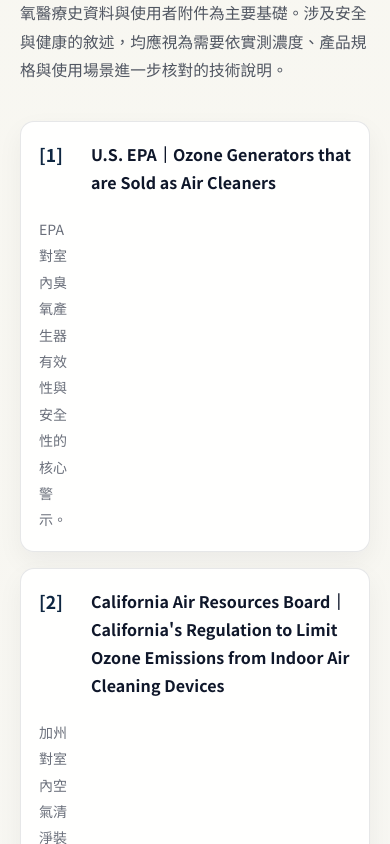
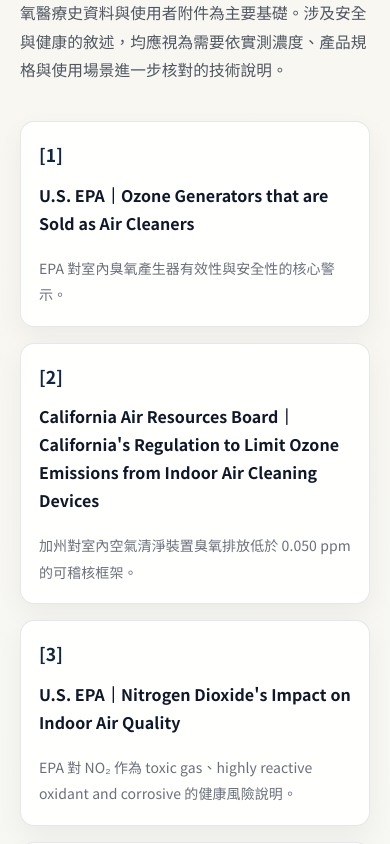
Before and after one commit to kavowu/pict-ozone-safety, a React (Vite) app: page / in a window 390 px wide. Shown: the part 7100-7944 px from the top of the page. Built offline with nearby package versions, Linux system fonts and the light colour scheme.

Commit message:
Fix mobile reference card wrapping by restoring single-column layout

```diff
--- a/src/index.css
+++ b/src/index.css
@@ -1306,14 +1306,20 @@
     }
 
     .reference-item {
-      grid-template-columns: 40px 1fr;
-      gap: 12px;
+      grid-template-columns: 1fr;
+      gap: 10px;
       padding: 18px;
     }
 
     .reference-item .ref-number {
       grid-row: auto;
       font-size: 1.1rem;
+    }
+
+    .reference-item .ref-title,
+    .reference-item .ref-description {
+      overflow-wrap: break-word;
+      word-break: normal;
     }
 
     .reference-item .ref-description {
```
Also changed, not shown: 4 other files (tests, documents, lock files or other folders).
